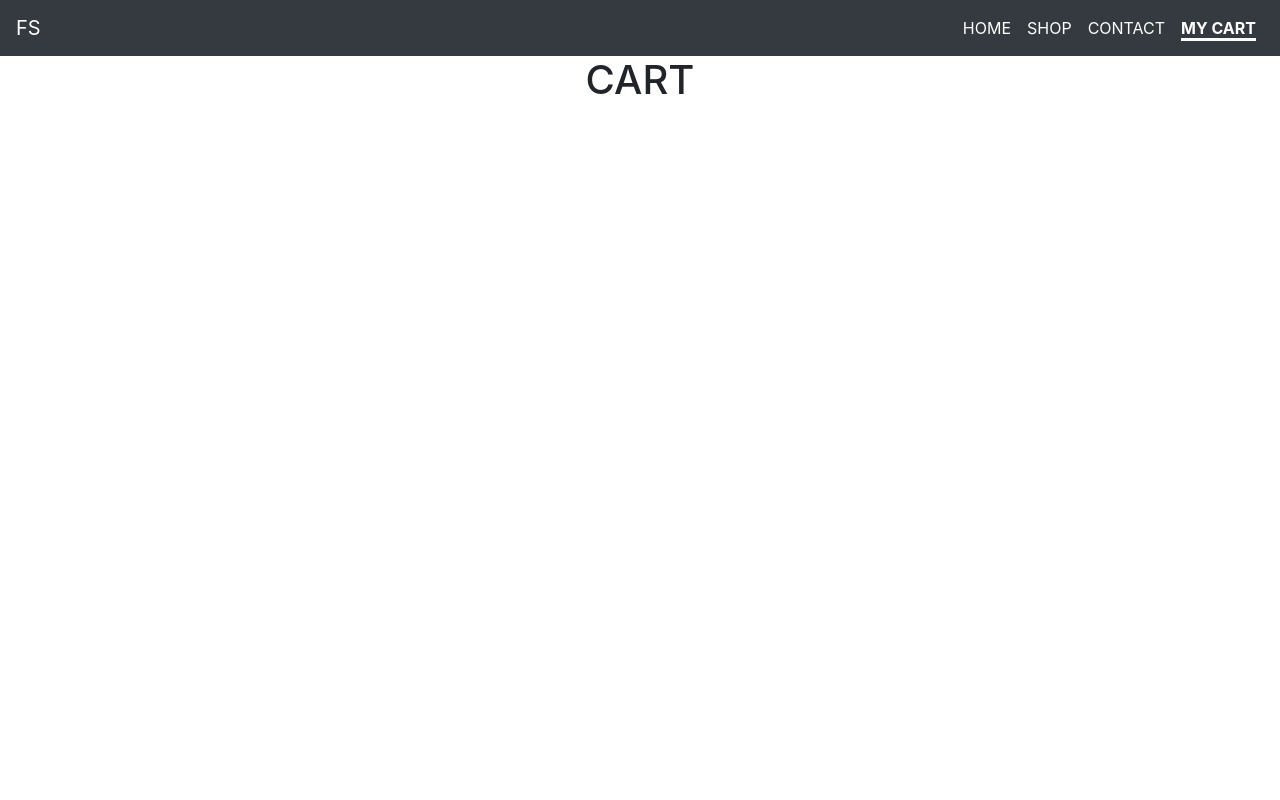
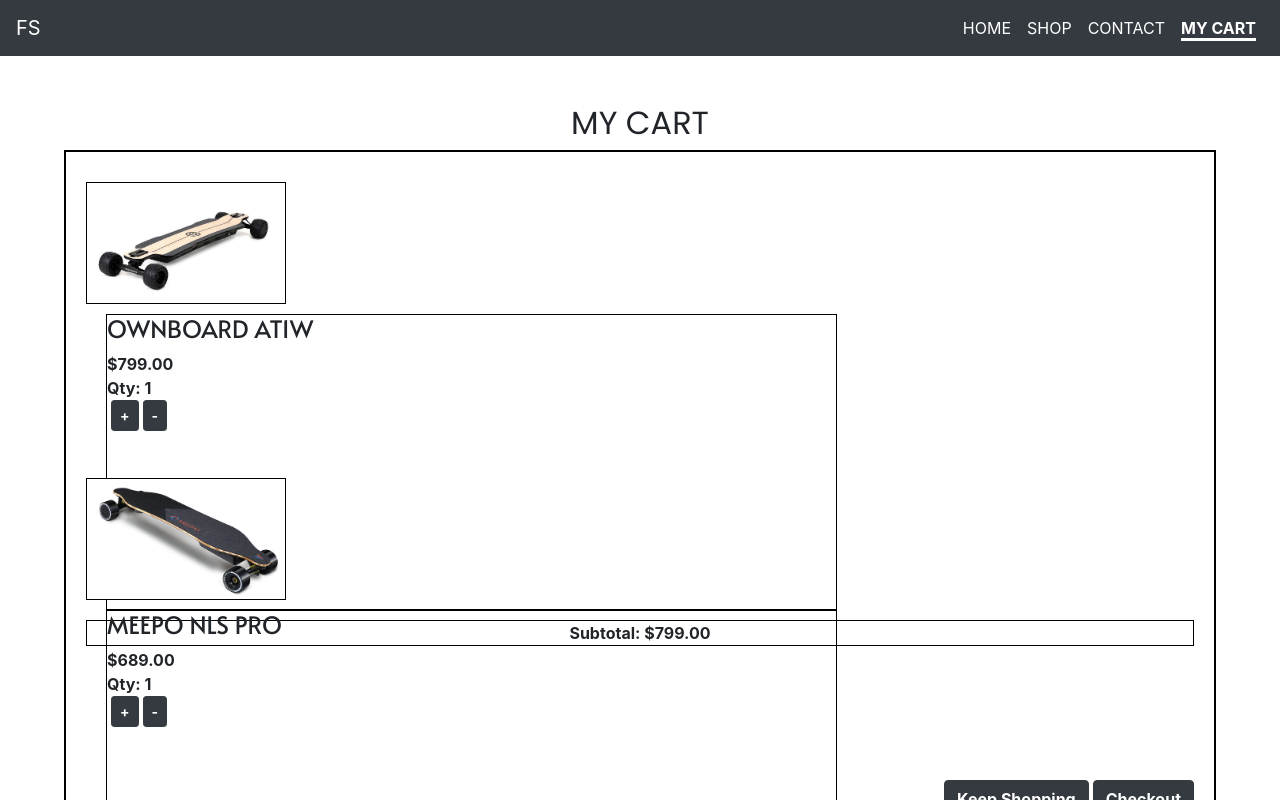
Before and after one commit to boris-gladkikh/board-shop, a React (Create React App) app: page /cart in a window 1280 px wide. Shown: the top 800 px of the page. Built offline with nearby package versions, Linux system fonts and the light colour scheme.

Commit message:
started working on cart and cart item components, changed global button styling

```diff
--- a/src/App.css
+++ b/src/App.css
@@ -6,7 +6,8 @@
 .App {
   min-height: 100vh;
   text-align: center;
-  background-color:white
+  background-color:white;
+  position: relative;
 
 }
 
@@ -16,3 +17,14 @@
 h4 {
   font-family: 'Alata', sans-serif;
 }
+
+.btn {
+  transition: all 150ms ease-in;
+  font-weight: bold !important;
+}
+
+.btn:hover {
+  background-color: orange !important;
+  color: black !important;
+
+}
--- /dev/null
+++ b/src/Cart.css
@@ -0,0 +1,6 @@
+.cart {
+  width: 90%;
+  margin:auto;
+  border: 2px solid black;
+  padding: 20px;
+}
--- a/src/Cart.js
+++ b/src/Cart.js
@@ -1,9 +1,57 @@
 import React from 'react';
+import Row from 'react-bootstrap/Row';
+import Col from 'react-bootstrap/Col';
+import Button from 'react-bootstrap/Button';
+import './Cart.css';
+import CartItem from './CartItem';
 
-function Cart(){
-  return(
+// cart page, displaying cart item components
+// for items that are currently inside cart store.
+
+function Cart() {
+  const shoppingCart = [{
+    id: "ownat1w",
+    name: "Ownboard AT1W",
+    brand: "Ownboard",
+    price: "799.00",
+    img: "/img/boards/ownboard-at1w.jpg",
+    qty: 1
+  }, {
+    id: "meeponlspro",
+    name: "Meepo NLS Pro",
+    brand: "Meepo",
+    price: "689.00",
+    img: "/img/boards/meepo-nls-pro.jpg",
+    qty: 1
+  }];
+
+  const shoppingList = shoppingCart.map(p =>
+    (
+    <Col lg="12" >
+      <CartItem
+      id={p.id}
+      name={p.name}
+      price={p.price}
+      img={p.img}
+      qty={p.qty} />
+    </Col>
+  ))
+
+
+  return (
     <div className="App">
-      <h1>CART</h1>
+      <h2 className="mt-5">MY CART</h2>
+      <div className="cart">
+        <Row>
+          {shoppingList}
+        </Row>
+        <div className="text-right mt-3">
+          <Button variant="dark" className="mx-1">Keep Shopping</Button>
+          <Button variant="dark">Checkout</Button>
+        </div>
+
+
+      </div>
     </div>
   )
 
--- /dev/null
+++ b/src/CartItem.css
@@ -0,0 +1,31 @@
+.cart-text {
+  text-align:left;
+  margin: 10px;
+  margin-left: 20px;
+  width: 66%;
+  height: 100%;
+  border: 1px solid black;
+}
+
+.cart img {
+  width: 200px;
+  height: 100%;
+  border: 1px solid black;
+  margin-top: 10px;
+}
+
+.add-subtract {
+  border: 1px solid black;
+  /* height: 100%; */
+
+}
+
+.cart-item {
+  /* border: 1px solid black; */
+  /* justify-content: start;
+  align-items:flex-end; */
+  width: 50%;
+
+  display: flex;
+  flex-direction: row;
+}
--- /dev/null
+++ b/src/CartItem.js
@@ -0,0 +1,25 @@
+import React from 'react';
+import Button from 'react-bootstrap/Button';
+import './CartItem.css';
+
+function CartItem({ id, name, img, qty, price }) {
+  return (
+    <>
+      <div className="cart-item">
+        <img src={img} alt={`img of ${name}`}></img>
+      </div>
+      <div className="cart-text">
+        <h4>{name.toUpperCase()}</h4>
+        <strong>${price}</strong><br></br>
+        <strong>Qty: {qty}</strong><br />
+        <Button variant="dark" size="sm" className="mx-1">+</Button>
+        <Button variant="dark" size="sm">-</Button>
+      </div>
+      <div className="add-subtract">
+        <strong>Subtotal: ${price}</strong> <br></br>
+      </div>
+    </>
+  )
+}
+
+export default CartItem
--- a/src/ProductCard.js
+++ b/src/ProductCard.js
@@ -5,10 +5,9 @@
 function ProductCard({product}){
   return(
     <Card className="m-2">
-      <img className="img-fluid" src={product.img} alt={`board detail picture for ${product.name}`}></img>
+      <img className="img-fluid" src={product.img} alt={`board detail for ${product.name}`}></img>
       <p><b>{product.name}</b></p>
       <p><b>By {product.brand} - ${product.price} </b></p>
-      <h6></h6>
       <Button variant="dark">Add To Cart</Button>
     </Card>
   )
```
